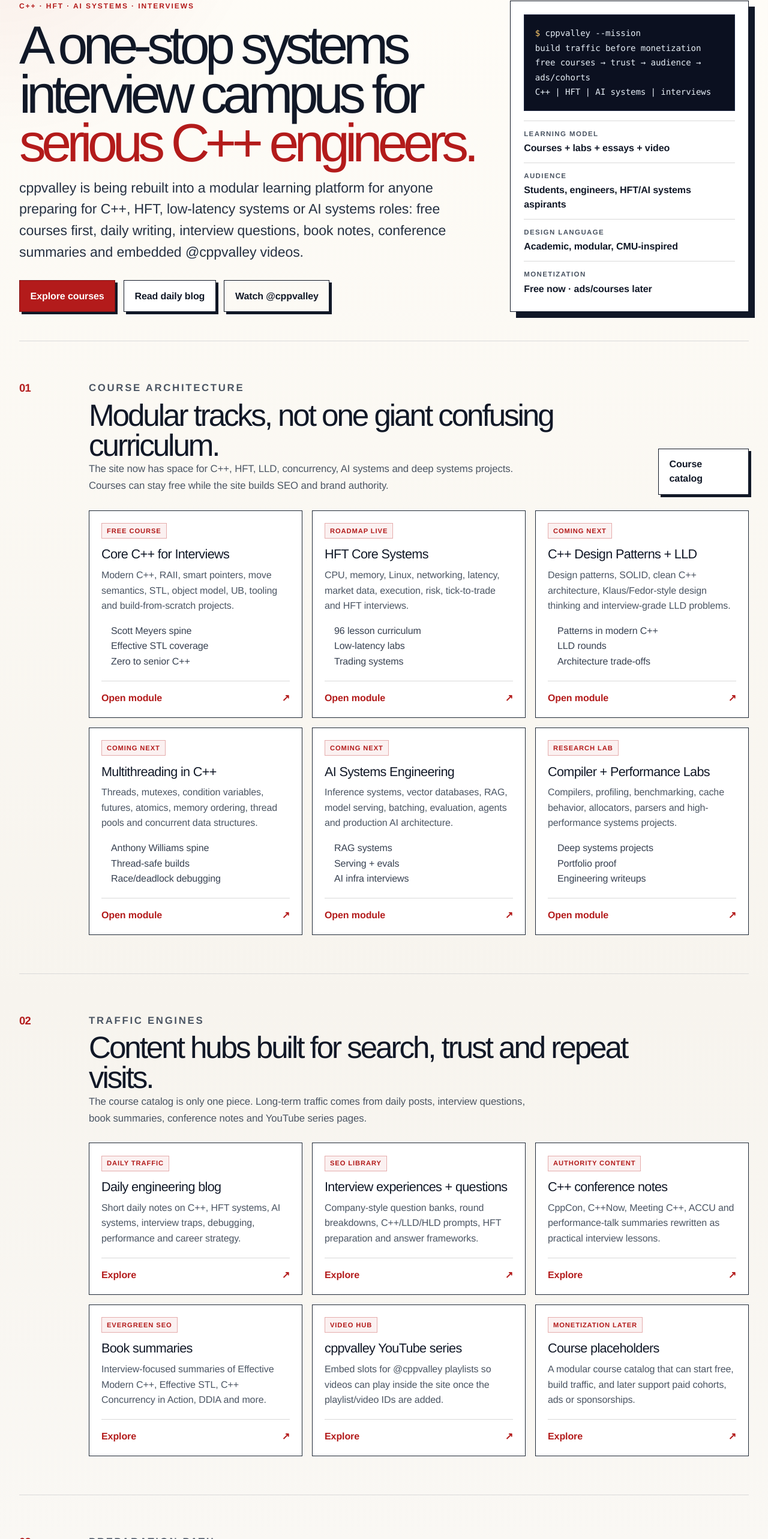
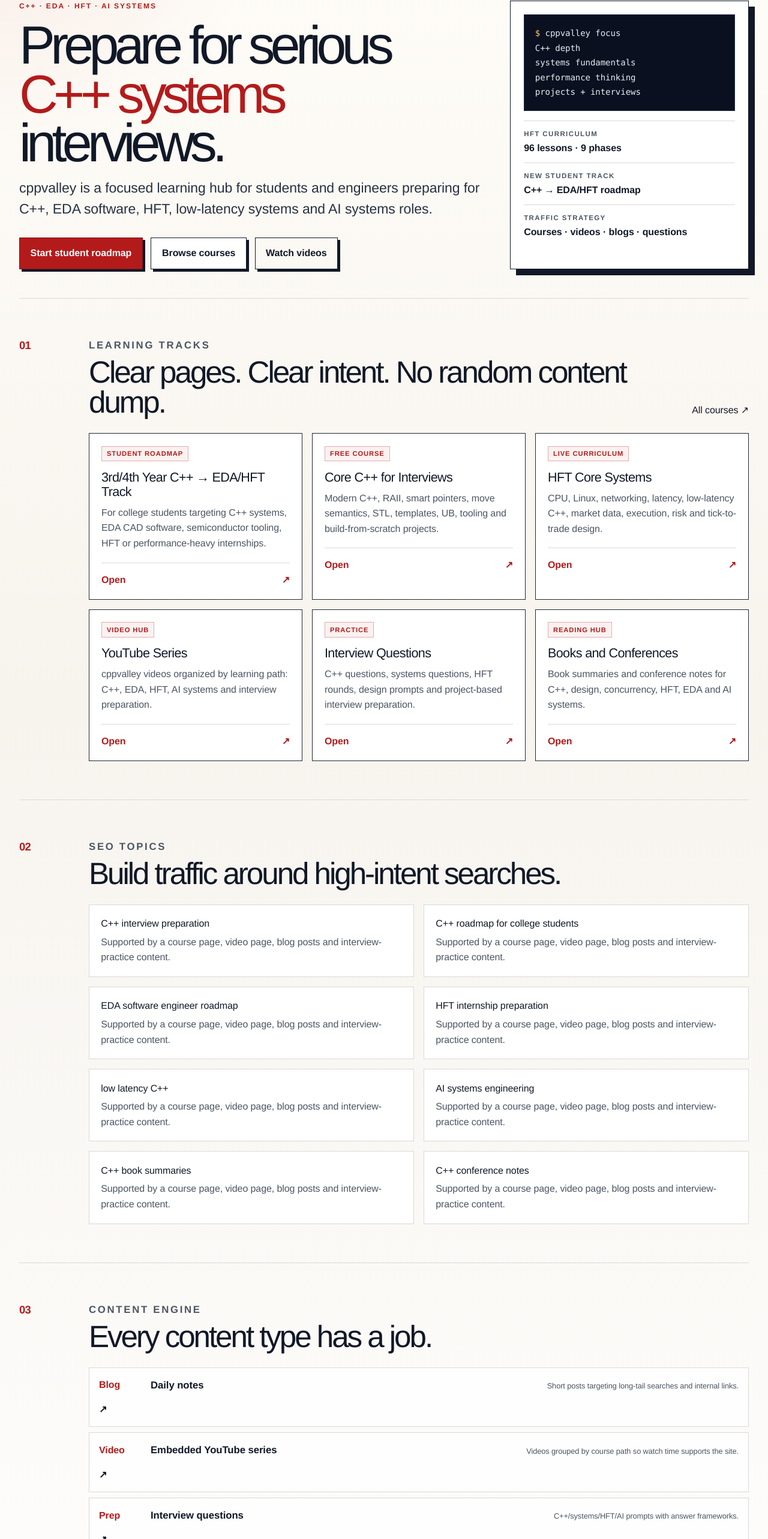
Before and after one commit to gauravanand-sudo/cppvalley, a Next.js app: page / in a window 1280 px wide. Shown: the part 198-2764 px from the top of the page at 60% size. Built offline with nearby package versions, Linux system fonts and the light colour scheme.

Commit message:
Refocus homepage for traffic and student tracks

```diff
--- a/src/app/page.tsx
+++ b/src/app/page.tsx
@@ -2,104 +2,63 @@ import type { Metadata } from "next";
 import Link from "next/link";
 import { SiteFooter } from "@/components/SiteFooter";
 import { SiteHeader } from "@/components/SiteHeader";
+import { lessons, phases } from "@/data/curriculum";
 
 export const metadata: Metadata = {
-  title: "cppvalley — C++, HFT & AI Systems Interview Prep",
+  title: "cppvalley — C++, EDA, HFT and AI Systems Interview Prep",
   description:
-    "A CMU-inspired learning hub for C++, HFT, low-latency systems, AI systems, interview preparation, book summaries, conference notes and cppvalley YouTube series.",
+    "cppvalley is a focused learning hub for C++ interviews, EDA software, HFT systems, low-latency C++, AI systems, book summaries, interview questions and YouTube lessons.",
   alternates: { canonical: "/" },
 };
 
 const tracks = [
   {
-    tag: "Free course",
-    title: "Core C++ for Interviews",
-    text: "Modern C++, RAII, smart pointers, move semantics, STL, object model, UB, tooling and build-from-scratch projects.",
-    href: "/courses#core-cpp",
-    items: ["Scott Meyers spine", "Effective STL coverage", "Zero to senior C++"],
+    title: "3rd/4th Year C++ → EDA/HFT Track",
+    tag: "Student roadmap",
+    href: "/courses/third-year-cpp-eda-hft",
+    text: "For college students targeting C++ systems, EDA CAD software, semiconductor tooling, HFT or performance-heavy internships.",
   },
   {
-    tag: "Roadmap live",
-    title: "HFT Core Systems",
-    text: "CPU, memory, Linux, networking, latency, market data, execution, risk, tick-to-trade and HFT interviews.",
-    href: "/curriculum",
-    items: ["96 lesson curriculum", "Low-latency labs", "Trading systems"],
+    title: "Core C++ for Interviews",
+    tag: "Free course",
+    href: "/courses#core-cpp",
+    text: "Modern C++, RAII, smart pointers, move semantics, STL, templates, UB, tooling and build-from-scratch projects.",
   },
   {
-    tag: "Coming next",
-    title: "C++ Design Patterns + LLD",
-    text: "Design patterns, SOLID, clean C++ architecture, Klaus/Fedor-style design thinking and interview-grade LLD problems.",
-    href: "/courses#lld",
-    items: ["Patterns in modern C++", "LLD rounds", "Architecture trade-offs"],
+    title: "HFT Core Systems",
+    tag: "Live curriculum",
+    href: "/curriculum",
+    text: "CPU, Linux, networking, latency, low-latency C++, market data, execution, risk and tick-to-trade design.",
   },
   {
-    tag: "Coming next",
-    title: "Multithreading in C++",
-    text: "Threads, mutexes, condition variables, futures, atomics, memory ordering, thread pools and concurrent data structures.",
-    href: "/courses#concurrency",
-    items: ["Anthony Williams spine", "Thread-safe builds", "Race/deadlock debugging"],
+    title: "YouTube Series",
+    tag: "Video hub",
+    href: "/youtube",
+    text: "cppvalley videos organized by learning path: C++, EDA, HFT, AI systems and interview preparation.",
   },
   {
-    tag: "Coming next",
-    title: "AI Systems Engineering",
-    text: "Inference systems, vector databases, RAG, model serving, batching, evaluation, agents and production AI architecture.",
-    href: "/courses#ai-systems",
-    items: ["RAG systems", "Serving + evals", "AI infra interviews"],
+    title: "Interview Questions",
+    tag: "Practice",
+    href: "/interviews",
+    text: "C++ questions, systems questions, HFT rounds, design prompts and project-based interview preparation.",
   },
   {
-    tag: "Research lab",
-    title: "Compiler + Performance Labs",
-    text: "Compilers, profiling, benchmarking, cache behavior, allocators, parsers and high-performance systems projects.",
-    href: "/projects",
-    items: ["Deep systems projects", "Portfolio proof", "Engineering writeups"],
+    title: "Books and Conferences",
+    tag: "Reading hub",
+    href: "/books",
+    text: "Book summaries and conference notes for C++, design, concurrency, HFT, EDA and AI systems.",
   },
 ] as const;
 
-const hubs = [
-  {
-    title: "Daily engineering blog",
-    text: "Short daily notes on C++, HFT systems, AI systems, interview traps, debugging, performance and career strategy.",
-    href: "/blog",
-    tag: "Daily traffic",
-  },
-  {
-    title: "Interview experiences + questions",
-    text: "Company-style question banks, round breakdowns, C++/LLD/HLD prompts, HFT preparation and answer frameworks.",
-    href: "/interviews",
-    tag: "SEO library",
-  },
-  {
-    title: "C++ conference notes",
-    text: "CppCon, C++Now, Meeting C++, ACCU and performance-talk summaries rewritten as practical interview lessons.",
-    href: "/conferences",
-    tag: "Authority content",
-  },
-  {
-    title: "Book summaries",
-    text: "Interview-focused summaries of Effective Modern C++, Effective STL, C++ Concurrency in Action, DDIA and more.",
-    href: "/books",
-    tag: "Evergreen SEO",
-  },
-  {
-    title: "cppvalley YouTube series",
-    text: "Embed slots for @cppvalley playlists so videos can play inside the site once the playlist/video IDs are added.",
-    href: "/youtube",
-    tag: "Video hub",
-  },
-  {
-    title: "Course placeholders",
-    text: "A modular course catalog that can start free, build traffic, and later support paid cohorts, ads or sponsorships.",
-    href: "/courses",
-    tag: "Monetization later",
-  },
-] as const;
-
-const roadmap = [
-  ["01", "Learn Core C++", "Fundamentals, RAII, move semantics, templates, STL and performance-aware C++."],
-  ["02", "Build systems proof", "Vector, smart pointers, cache, memory pool, benchmark harness and tooling labs."],
-  ["03", "Specialize", "Choose HFT, AI systems, LLD/design patterns, concurrency or compiler/performance projects."],
-  ["04", "Prepare interviews", "Use question banks, round breakdowns, mock prompts and real explanation scripts."],
-  ["05", "Publish proof", "Turn projects, notes and videos into portfolio evidence and long-term SEO traffic."],
+const seoTopics = [
+  "C++ interview preparation",
+  "C++ roadmap for college students",
+  "EDA software engineer roadmap",
+  "HFT internship preparation",
+  "low latency C++",
+  "AI systems engineering",
+  "C++ book summaries",
+  "C++ conference notes",
 ] as const;
 
 export default function Home() {
@@ -110,155 +69,98 @@ export default function Home() {
       <main>
         <section className="platform-hero site-container">
           <div>
-            <p className="platform-kicker">C++ · HFT · AI Systems · Interviews</p>
-            <h1>
-              A one-stop systems interview campus for <span>serious C++ engineers.</span>
-            </h1>
+            <p className="platform-kicker">C++ · EDA · HFT · AI Systems</p>
+            <h1>Prepare for serious <span>C++ systems</span> interviews.</h1>
             <p className="platform-lede">
-              cppvalley is being rebuilt into a modular learning platform for anyone preparing for
-              C++, HFT, low-latency systems or AI systems roles: free courses first, daily writing,
-              interview questions, book notes, conference summaries and embedded @cppvalley videos.
+              cppvalley is a focused learning hub for students and engineers preparing for C++, EDA software, HFT, low-latency systems and AI systems roles.
             </p>
             <div className="platform-actions">
-              <Link className="platform-button primary" href="/courses">
-                Explore courses
+              <Link className="platform-button primary" href="/courses/third-year-cpp-eda-hft">
+                Start student roadmap
               </Link>
-              <Link className="platform-button" href="/blog">
-                Read daily blog
+              <Link className="platform-button" href="/courses">
+                Browse courses
               </Link>
               <Link className="platform-button ghost" href="/youtube">
-                Watch @cppvalley
+                Watch videos
               </Link>
             </div>
           </div>
 
-          <aside className="platform-hero-card" aria-label="cppvalley platform plan">
+          <aside className="platform-hero-card" aria-label="cppvalley focus">
             <div className="platform-terminal">
-              <div><span>$</span> cppvalley --mission</div>
-              <div>build traffic before monetization</div>
-              <div>free courses → trust → audience → ads/cohorts</div>
-              <div>C++ | HFT | AI systems | interviews</div>
+              <div><span>$</span> cppvalley focus</div>
+              <div>C++ depth</div>
+              <div>systems fundamentals</div>
+              <div>performance thinking</div>
+              <div>projects + interviews</div>
             </div>
             <div className="platform-stats">
-              <div><small>Learning model</small><strong>Courses + labs + essays + video</strong></div>
-              <div><small>Audience</small><strong>Students, engineers, HFT/AI systems aspirants</strong></div>
-              <div><small>Design language</small><strong>Academic, modular, CMU-inspired</strong></div>
-              <div><small>Monetization</small><strong>Free now · ads/courses later</strong></div>
+              <div><small>HFT curriculum</small><strong>{lessons.length} lessons · {phases.length} phases</strong></div>
+              <div><small>New student track</small><strong>C++ → EDA/HFT roadmap</strong></div>
+              <div><small>Traffic strategy</small><strong>Courses · videos · blogs · questions</strong></div>
             </div>
           </aside>
         </section>
 
-        <section className="platform-section site-container" aria-labelledby="tracks-heading">
+        <section className="platform-section site-container">
           <div className="platform-section-index">01</div>
           <div>
             <div className="platform-section-head">
               <div>
-                <p className="platform-eyebrow">Course architecture</p>
-                <h2 id="tracks-heading">Modular tracks, not one giant confusing curriculum.</h2>
-                <p>
-                  The site now has space for C++, HFT, LLD, concurrency, AI systems and deep systems projects.
-                  Courses can stay free while the site builds SEO and brand authority.
-                </p>
+                <p className="platform-eyebrow">Learning tracks</p>
+                <h2>Clear pages. Clear intent. No random content dump.</h2>
               </div>
-              <Link className="platform-button" href="/courses">Course catalog</Link>
+              <Link href="/courses">All courses ↗</Link>
             </div>
-
             <div className="platform-grid">
               {tracks.map((track) => (
                 <Link className="platform-card" href={track.href} key={track.title}>
                   <span className="tag">{track.tag}</span>
                   <h3>{track.title}</h3>
                   <p>{track.text}</p>
-                  <ul>
-                    {track.items.map((item) => <li key={item}>{item}</li>)}
-                  </ul>
-                  <div className="platform-card-footer"><span>Open module</span><b>↗</b></div>
+                  <div className="platform-card-footer"><span>Open</span><b>↗</b></div>
                 </Link>
               ))}
             </div>
           </div>
         </section>
 
-        <section className="platform-section site-container" aria-labelledby="hubs-heading">
+        <section className="platform-section site-container">
           <div className="platform-section-index">02</div>
           <div>
             <div className="platform-section-head">
               <div>
-                <p className="platform-eyebrow">Traffic engines</p>
-                <h2 id="hubs-heading">Content hubs built for search, trust and repeat visits.</h2>
-                <p>
-                  The course catalog is only one piece. Long-term traffic comes from daily posts,
-                  interview questions, book summaries, conference notes and YouTube series pages.
-                </p>
+                <p className="platform-eyebrow">SEO topics</p>
+                <h2>Build traffic around high-intent searches.</h2>
               </div>
             </div>
-
-            <div className="platform-grid">
-              {hubs.map((hub) => (
-                <Link className="platform-feature-card" href={hub.href} key={hub.title}>
-                  <span className="tag">{hub.tag}</span>
-                  <h3>{hub.title}</h3>
-                  <p>{hub.text}</p>
-                  <div className="platform-card-footer"><span>Explore</span><b>↗</b></div>
-                </Link>
-              ))}
-            </div>
-          </div>
-        </section>
-
-        <section className="platform-section site-container" aria-labelledby="path-heading">
-          <div className="platform-section-index">03</div>
-          <div>
-            <div className="platform-section-head">
-              <div>
-                <p className="platform-eyebrow">Preparation path</p>
-                <h2 id="path-heading">From zero to architect-level systems thinking.</h2>
-                <p>
-                  The learning path is designed like a staircase: start with Core C++, build proof,
-                  then specialize into HFT, AI systems, design patterns, concurrency and advanced systems.
-                </p>
-              </div>
-            </div>
-
-            <div className="platform-path">
-              {roadmap.map(([number, title, text]) => (
-                <div key={number}>
-                  <span>{number}</span>
-                  <div>
-                    <strong>{title}</strong>
-                    <small>{text}</small>
-                  </div>
-                  <b>→</b>
+            <div className="platform-matrix">
+              {seoTopics.map((topic) => (
+                <div className="platform-table-card" key={topic}>
+                  <h3>{topic}</h3>
+                  <p>Supported by a course page, video page, blog posts and interview-practice content.</p>
                 </div>
               ))}
             </div>
           </div>
         </section>
 
-        <section className="platform-section site-container" aria-labelledby="seo-heading">
-          <div className="platform-section-index">04</div>
+        <section className="platform-section site-container">
+          <div className="platform-section-index">03</div>
           <div>
             <div className="platform-section-head">
               <div>
-                <p className="platform-eyebrow">SEO + authority</p>
-                <h2 id="seo-heading">Built to become the default C++ systems preparation site.</h2>
-                <p>
-                  Each section is now a future content silo: C++ interview prep, HFT interview prep,
-                  AI systems interviews, C++ books, conference notes, YouTube series and daily blog posts.
-                </p>
+                <p className="platform-eyebrow">Content engine</p>
+                <h2>Every content type has a job.</h2>
               </div>
             </div>
-            <div className="platform-dark-band">
-              <h3>Current strategy</h3>
-              <p>
-                Keep the site useful and free while the audience grows. Add paid courses, sponsorships,
-                ads or cohorts later only after cppvalley has strong trust, search traffic and YouTube discovery.
-              </p>
-              <div className="platform-actions">
-                <Link className="platform-button primary" href="/interviews">Interview library</Link>
-                <Link className="platform-button" href="/books">Book summaries</Link>
-                <Link className="platform-button ghost" href="/conferences">Conference notes</Link>
-              </div>
+            <div className="platform-path">
+              <Link href="/blog"><span>Blog</span><strong>Daily notes</strong><small>Short posts targeting long-tail searches and internal links.</small><b>↗</b></Link>
+              <Link href="/youtube"><span>Video</span><strong>Embedded YouTube series</strong><small>Videos grouped by course path so watch time supports the site.</small><b>↗</b></Link>
+              <Link href="/interviews"><span>Prep</span><strong>Interview questions</strong><small>C++/systems/HFT/AI prompts with answer frameworks.</small><b>↗</b></Link>
+              <Link href="/books"><span>Books</span><strong>Book summaries</strong><small>Scott Meyers, Effective STL, concurrency, design, HFT and systems reading notes.</small><b>↗</b></Link>
+              <Link href="/conferences"><span>Conf</span><strong>C++ conference notes</strong><small>CppCon-style talks distilled into practical interview and project lessons.</small><b>↗</b></Link>
             </div>
           </div>
         </section>
```
